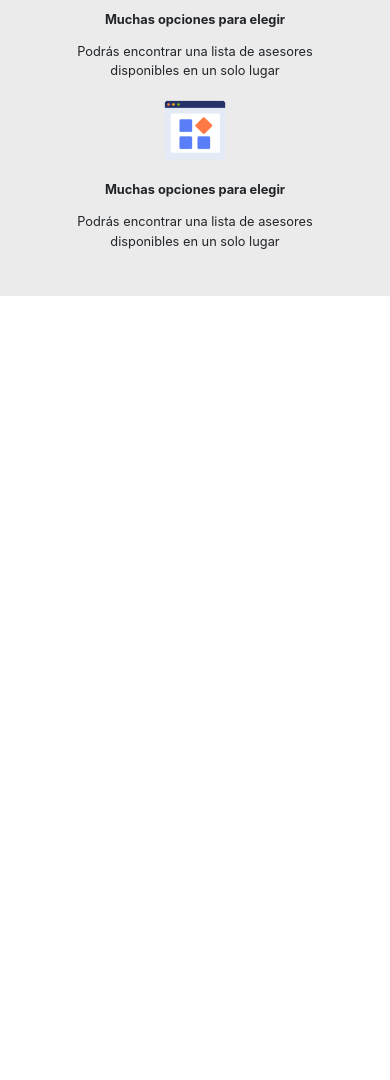
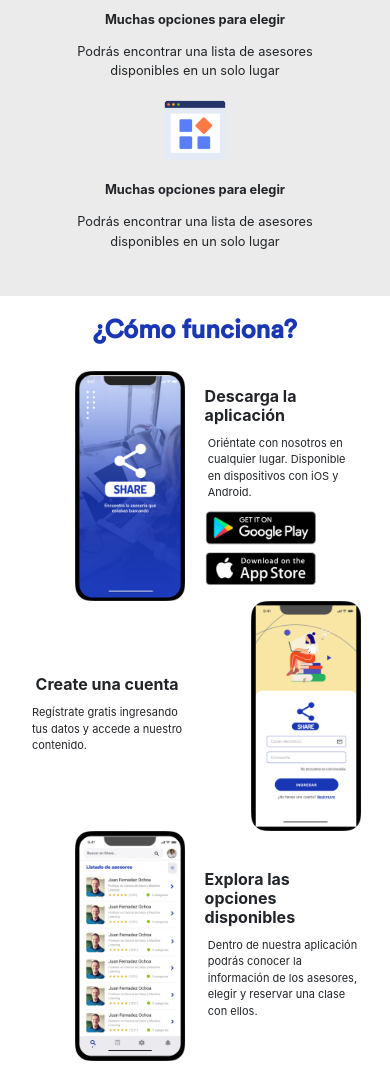
Before and after one commit to AstoraymeFredy/share, a plain HTML site: page index.html in a window 390 px wide. Shown: the part 1209-2289 px from the top of the page. Before the commit the page ends 1505 px from the top, so only its background shows below. Drawn offline with Linux system fonts and the light colour scheme.

Commit message:
feat: avances section how it works

```diff
--- a/css/styles.css
+++ b/css/styles.css
@@ -34,12 +34,25 @@
     background-color: #EBEBEB;
 }
 
-
+.main-white {
+    background-color: #FFF;
+}
 
 .feature-img{
     height: 110px !important;
 }
 
+.example-app{
+    height: 600px !important;
+}
+
+.legend{
+    width: 50%;
+}
+
+.app-example-app-left, .app-example-app-right{
+    text-align: center;
+}
 
 .button {
     border-radius: 20px !important;
@@ -83,4 +96,17 @@
     .feature-img{
         height: 75px !important;
     }
+    .legend {
+        font-size: 11px;
+        width: 100%;
+    }
+    .example-app{
+        height: 230px !important;
+    }
+    .app-example-app-right{
+        text-align: right;
+    }
+    .app-example-app-left{
+        text-align: left;
+    }
 }
--- a/index.html
+++ b/index.html
@@ -129,6 +129,79 @@
                 </div>
             </section>
         </main>
+        <main class="p-4 main-white">
+            <section>
+                <h2 class="secondary-title text-primary text-center pb-4">¿Cómo funciona?</h2>
+                <div class="container">
+                    <div class="row">
+                        <div class="col">
+                            <div class="d-flex flex-column justify-content-center ">
+                                <div>
+                                    <div class="app-example-app-right">
+                                        <img src="./img/example-app-main.png" alt="" class="example-app img-fluid" />
+                                    </div>
+                                </div>
+                            </div>
+                        </div>
+                        <div class="col d-flex align-items-center">
+                            <div class="d-flex flex-column justify-content-center ">
+                                <div>
+                                    <div class="text-left fw-bold h5">Descarga la aplicación</div>
+                                    <div class="p-1 text-left legend">
+                                        Oriéntate con nosotros en cualquier lugar. Disponible en dispositivos con iOS y Android.
+                                    </div>
+                                    <div class='pt-2'>
+                                        <img src="./img/AppstoreGoogle.png" alt="" class="feature-img" />
+                                    </div>
+                                </div>
+                            </div>
+                        </div>
+                    </div>
+                    <div class="row">
+                        <div class="col d-flex align-items-center">
+                            <div class="d-flex flex-column justify-content-center ">
+                                <div>
+                                    <div class="text-center fw-bold h5">Create una cuenta</div>
+                                    <div class="p-1 text-left legend">
+                                        Regístrate gratis ingresando tus datos y accede a nuestro contenido.
+                                    </div>
+                                </div>
+                            </div>
+                        </div>
+                        <div class="col">
+                            <div class="d-flex flex-column justify-content-center ">
+                                <div>
+                                    <div class="app-example-app-right">
+                                        <img src="./img/example-app-login.png" alt="" class="example-app img-fluid" />
+                                    </div>
+                                </div>
+                            </div>
+                        </div>
+                    </div>
+                    <div class="row">
+                        <div class="col">
+                            <div class="d-flex flex-column justify-content-center ">
+                                <div>
+                                    <div class="app-example-app-right">
+                                        <img src="./img/example-app-list.png" alt="" class="example-app img-fluid" />
+                                    </div>
+                                </div>
+                            </div>
+                        </div>
+                        <div class="col d-flex align-items-center">
+                            <div class="d-flex flex-column justify-content-center ">
+                                <div>
+                                    <div class="text-left fw-bold h5">Explora las opciones disponibles</div>
+                                    <div class="p-1 text-left legend">
+                                        Dentro de nuestra aplicación podrás conocer la información de los asesores, elegir y reservar una clase con ellos.
+                                    </div>
+                                </div>
+                            </div>
+                        </div>
+                    </div>
+                </div>
+            </section>
+        </main>
         <script src="./js/bootstrap.bundle.min.js"></script>
     </body>
 </html>
```
Also changed, not shown: img/example-app-list.png (added), img/example-app-login.png (added), img/example-app-main.png (added).
